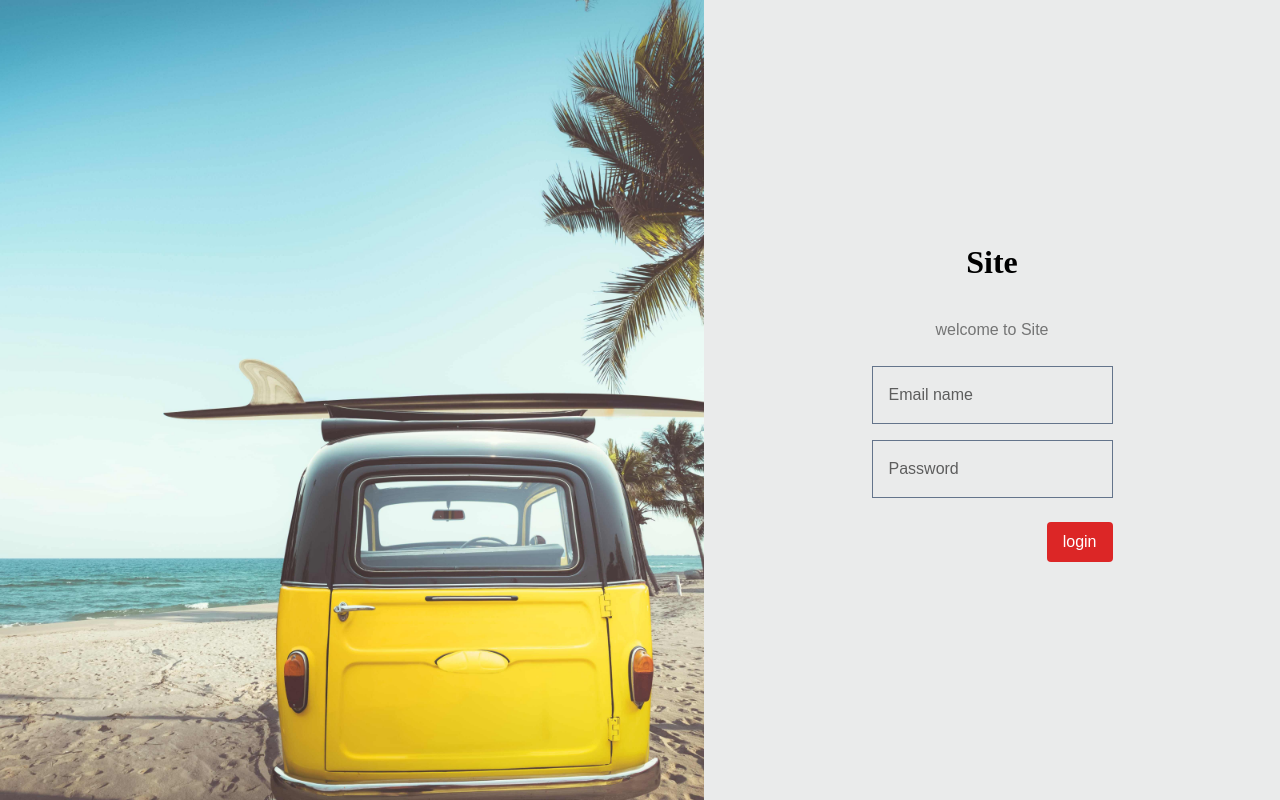
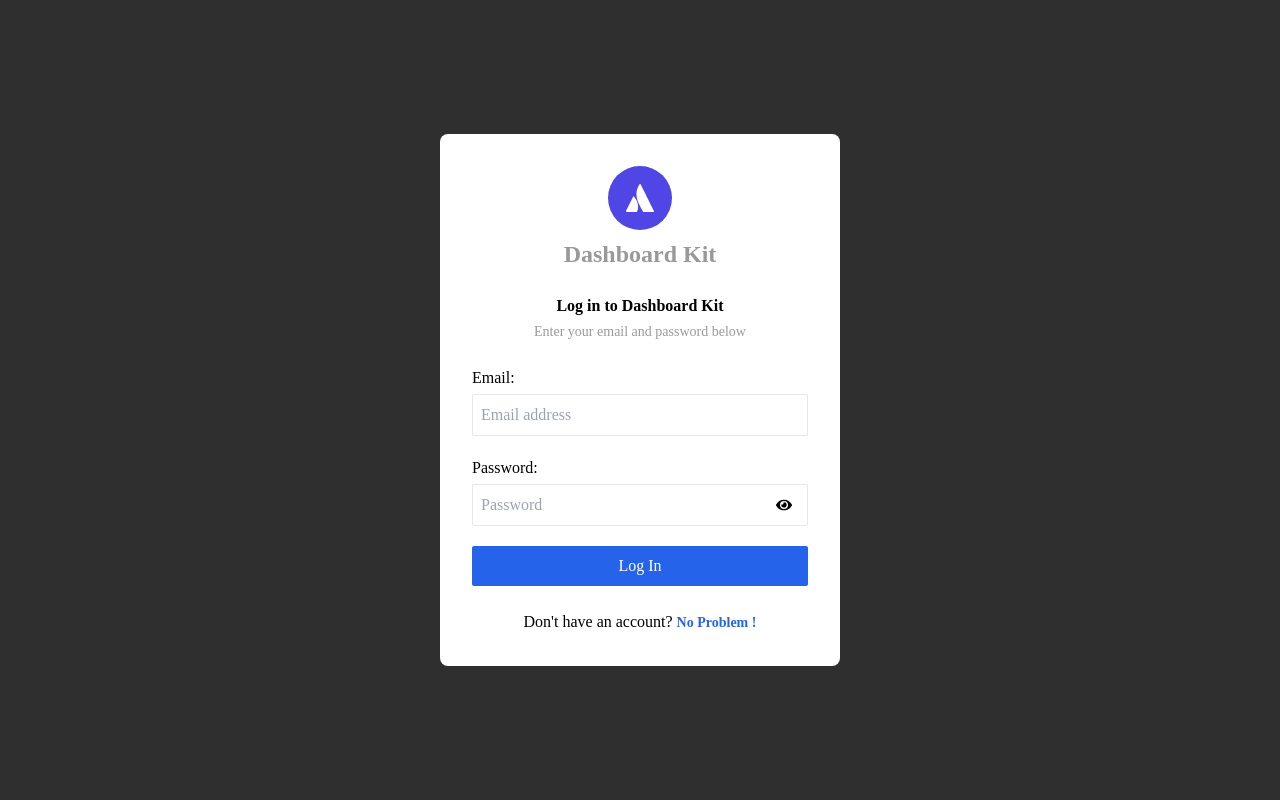
Before and after one commit to davidsh00/Dashboard, a React (Create React App) app: page /login in a window 1280 px wide. Built offline with nearby package versions, Linux system fonts and the light colour scheme.

Commit message:
login redesigned

```diff
--- a/src/App.css
+++ b/src/App.css
@@ -2,11 +2,12 @@
 @tailwind components;
 @tailwind utilities;
 @import url("http://fonts.cdnfonts.com/css/kg-hope-for-a-cure");
+@import url('https://fonts.googleapis.com/css2?family=Mulish:wght@200;400;600;700;800&display=swap');
 :root{
  --body-bg-clr:#eaebeb;
 }
 body {
-  font-family: sans-serif;
+  font-family:Mulish;
   background-color: var(--body-bg-clr);
 }
 img {
--- a/src/App.js
+++ b/src/App.js
@@ -7,7 +7,7 @@ import {
 } from "react-router-dom";
 import "./App.css";
 import Dashboard from "./pages/Dashboard";
-import Login from "./pages/Login";
+import LoginPage from "./pages/LoginPage";
 import NotFound from "./pages/NotFound";
 import { AlertProvider } from "./context/alert/AlertContext";
 import { ToastContainer } from "react-toastify";
@@ -22,7 +22,7 @@ function App() {
           <UserProvider>
             <Routes>
               <Route path="/" element={<Navigate to="/dashboard" />}></Route>
-              <Route path="/login" element={<Login />} />
+              <Route path="/login" element={<LoginPage />} />
               <Route path="/dashboard" element={<Dashboard />} />
               <Route path="/*" element={<NotFound />} />
             </Routes>
--- a/src/components/layout/Header.jsx
+++ b/src/components/layout/Header.jsx
@@ -1,5 +1,7 @@
-import { useContext } from "react";
+import { useContext, useState } from "react";
 import "./../../styles/header.css";
+import userProfile from "../../images/user-profile.png";
+import userUnknow from "../../images/user-unknow.png";
 import { FaBell, FaUser, FaCog, FaBars } from "react-icons/fa";
 import { Link } from "react-router-dom";
 import SearchBox from "../shared/SearchBox";
@@ -8,6 +10,7 @@ import { logoutAction } from "../../context/user/action/actionCreator";
 import alertContext from "../../context/alert/AlertContext";
 import { toggleSidebarAction } from "./../../context/alert/action/alertActionCreator";
 import { toast } from "react-toastify";
+import Login from "../shared/Login";
 
 function Header() {
   const { isLogin, dispatch } = useContext(usercontext);
@@ -32,12 +35,18 @@ function Header() {
       <div className="header-right">
         <div className="pannel-item">
           <Link to="#">
-            <FaBell />
+            <div className="profile-img">
+              {isLogin ? (
+                <img src={userProfile} alt="user-image" />
+              ) : (
+                <img src={userUnknow} alt="unknow-user" />
+              )}
+            </div>
           </Link>
         </div>
         <div className="pannel-item">
           <Link to="#">
-            <FaCog />
+            <FaBell />
           </Link>
         </div>
         <div className="pannel-item">
@@ -47,16 +56,21 @@ function Header() {
     );
   }
   function PannelLogin() {
-    const handleSignOut = () => {
-      dispatch(logoutAction());
-      toast.info("Logged out");
+    const [showLoginForm, setShowLoginForm] = useState(false);
+    const handleSignOutIn = () => {
+      if (isLogin) {
+        dispatch(logoutAction());
+        toast.info("Logged out");
+      } else {
+        setShowLoginForm(true);
+      }
     };
     if (isLogin) {
       return (
         <Link
           to="/login"
           className="flex items-center gap-1 "
-          onClick={handleSignOut}
+          onClick={handleSignOutIn}
         >
           <FaUser />
           sign out
@@ -64,10 +78,16 @@ function Header() {
       );
     } else {
       return (
-        <Link to="/login" className="flex items-center gap-1 ">
-          <FaUser />
-          sign in
-        </Link>
+        <>
+          {showLoginForm && <Login />}
+          <div
+            onClick={handleSignOutIn}
+            className="flex items-center gap-1 cursor-pointer"
+          >
+            <FaUser />
+            sign in
+          </div>
+        </>
       );
     }
   }
--- /dev/null
+++ b/src/components/shared/Login.jsx
@@ -0,0 +1,89 @@
+import { useContext, useState } from "react";
+import usercontext from "../../context/user/UserContext";
+import { loginAction } from "../../context/user/action/actionCreator";
+import { useNavigate } from "react-router-dom";
+import "../../styles/login.css";
+import { toast } from "react-toastify";
+import { FaAtlassian, FaEye, FaEyeSlash } from "react-icons/fa";
+
+function Login() {
+  const [email, setEmail] = useState("");
+  const [password, setPassword] = useState("");
+  const [showPassword, setShowPassword] = useState(false);
+  const navigate = useNavigate();
+  const { dispatch } = useContext(usercontext);
+  const handleSubmit = async (e) => {
+    e.preventDefault();
+    try {
+      dispatch(loginAction());
+      toast.success("You are LogIn");
+      navigate("/dashboard");
+    } catch (error) {
+      toast.error("login Faild");
+      console.log(error);
+    }
+  };
+  return (
+    <div className="login-container">
+      <div className="login-form">
+        <div className="login-brand">
+          <div className="brand-circle">
+            <FaAtlassian size={28} />
+          </div>
+          <h3 className="brand-title">Dashboard Kit</h3>
+        </div>
+        <div className="login-description ">
+          <h2>Log in to Dashboard Kit</h2>
+          <p>Enter your email and password below</p>
+        </div>
+        <form onSubmit={handleSubmit}>
+          <div className="form-control">
+            <label htmlFor="email">Email:</label>
+            <input
+              type="email"
+              id="email"
+              placeholder="Email address"
+              autoCapitalize="email"
+              value={email}
+              onChange={(e) => setEmail(e.target.value)}
+              required
+            />
+          </div>
+          <div className="form-control">
+            <label htmlFor="password">Password:</label>
+            <div className="password-wrapper">
+              <input
+                type={showPassword ? "text" : "password"}
+                id="password"
+                placeholder="Password"
+                autoCapitalize="current-password"
+                value={password}
+                onChange={(e) => {
+                  setPassword(e.target.value);
+                }}
+                required
+              />
+              <div
+                className="password-visibility"
+                onClick={() => {
+                  setShowPassword(!showPassword);
+                }}
+              >
+                {showPassword ? <FaEyeSlash /> : <FaEye />}
+              </div>
+            </div>
+          </div>
+          <button type="submit" className="submit">
+            Log In
+          </button>
+        </form>
+        <p className="no-problem">
+          Don't have an account?{" "}
+          <span className="text-blue-600 font-bold text-sm">No Problem !</span>
+        </p>
+      </div>
+    </div>
+  );
+}
+
+export default Login;
--- a/src/pages/Dashboard.jsx
+++ b/src/pages/Dashboard.jsx
@@ -15,7 +15,7 @@ function Dashboard() {
   let navigate = useNavigate();
   useEffect(() => {
     if (!isLogin) {
-      return navigate("/login");
+      // return navigate("/login");
     }
   }, [isLogin]);
   return (
--- a/src/pages/Login.jsx
+++ /dev/null
@@ -1,55 +0,0 @@
-import { useContext } from "react";
-import usercontext from "./../context/user/UserContext";
-import { loginAction } from "./../context/user/action/actionCreator";
-import { useNavigate } from "react-router-dom";
-import "../styles/login.css";
-import loginImage from "../images/login-image-min.jpg";
-import { toast } from "react-toastify";
-
-function Login() {
-  const navigate = useNavigate();
-  const { dispatch } = useContext(usercontext);
-  const handleSubmit = async (e) => {
-    e.preventDefault();
-    try {
-      dispatch(loginAction());
-      toast.success("You are LogIn");
-      navigate("/dashboard");
-    } catch (error) {
-      toast.error("login Faild");
-      console.log(error);
-    }
-  };
-  const company_name = "Site";
-  return (
-    <div className="login">
-      <div className="login-image">
-        <img src={loginImage} alt="login-image" />
-      </div>
-      <div className="login-form-wrapper">
-        <p className="login-title mb-8">{company_name}</p>
-        <p className="login-description mb-6">{`welcome to ${company_name}`}</p>
-        <LoginForm />
-      </div>
-    </div>
-  );
-  function LoginForm() {
-    return (
-      <form action="" className="login-form" onSubmit={handleSubmit}>
-        <div className="input-control">
-          <input type="email" id="loginEmail" placeholder=" " required />
-          <label htmlFor="loginEmail">Email name</label>
-        </div>
-        <div className="input-control">
-          <input type="password" id="loginPassword" placeholder=" " required />
-          <label htmlFor="loginPassword">Password</label>
-        </div>
-        <div className="text-right mt-2">
-          <button className="btn">login</button>
-        </div>
-      </form>
-    );
-  }
-}
-
-export default Login;
--- /dev/null
+++ b/src/pages/LoginPage.jsx
@@ -0,0 +1,10 @@
+import Login from "../components/shared/Login";
+function LoginPage() {
+  return (
+    <>
+      <Login />
+    </>
+  );
+}
+
+export default LoginPage;
--- a/src/styles/header.css
+++ b/src/styles/header.css
@@ -23,3 +23,6 @@ header {
 .crumb-address > *:not(:last-child) {
   @apply text-slate-600;
 }
+.profile-img{
+  @apply h-12 w-12 rounded-full bg-white flex justify-center items-center p-1
+}
--- a/src/styles/login.css
+++ b/src/styles/login.css
@@ -1,37 +1,49 @@
-.login-title {
-  font-family: "KG Hope For A Cure";
-  font-weight: bolder;
-  font-size: 2rem;
+.login-container {
+  @apply flex justify-center items-center w-screen h-screen bg-black bg-opacity-80 overflow-hidden fixed top-0 left-0;
 }
-.login .login-form .input-control {
-  @apply relative p-4  border border-slate-500;
-}
-.login .login-form .input-control label {
-  @apply transition-all absolute  top-0 left-[.1rem] text-sm opacity-40;
-}
-.login .login-form .input-control input {
-  @apply outline-none w-full h-full bg-inherit;
-}
-.login .login-form .input-control input:placeholder-shown + label {
-  @apply top-[50%] left-[1rem]  translate-y-[-50%] text-base opacity-60;
-}
-.login .login-image {
-  @apply w-0 sm:w-[55%];
+.login-container .login-form {
+  @apply w-full h-full  sm:h-auto sm:w-[400px] sm:max-h-[580px] gap-6 flex flex-col justify-start overflow-hidden overflow-y-auto  bg-white shadow-sm rounded-lg p-8;
 }
 
-.login .login-image img {
-  @apply object-cover;
+.login-form .login-brand {
+  @apply text-center;
 }
-.login .login-description {
-  @apply opacity-50;
+.login-form .brand-circle {
+  @apply w-16 h-16 rounded-full bg-indigo-600 text-white flex justify-center items-center mx-auto mb-2;
 }
-.login-form-wrapper{
-  @apply w-full sm:w-[45%] flex h-full justify-center items-center flex-col
+.login-form .brand-title {
+  @apply text-black text-2xl text-opacity-40 font-bold;
 }
-
-.login{
-  @apply h-screen w-full flex
+.login-form .login-description {
+  @apply text-center;
 }
-.login .login-form{
-  @apply flex flex-col gap-4
+.login-form .login-description h2 {
+  @apply font-bold text-black mb-1;
 }
+.login-form .login-description p {
+  @apply text-black text-sm text-opacity-40;
+}
+.login-form form {
+  @apply flex flex-col gap-4;
+}
+.login-form .form-control {
+  @apply flex flex-col;
+}
+.login-form .form-control input {
+  @apply border rounded-sm w-full focus-within:outline-blue-300 my-1 p-2;
+}
+.login-form .password-wrapper {
+  @apply relative;
+}
+.login-form .password-wrapper input {
+  @apply pr-8;
+}
+.login-form .password-visibility {
+  @apply absolute top-[50%] cursor-pointer translate-y-[-50%] right-4;
+}
+.login-form .submit {
+  @apply bg-blue-600 text-white  p-2 rounded-sm;
+}
+.login-form .no-problem {
+  @apply mx-auto;
+}
```
Also changed, not shown: src/images/user-profile.png (added), src/images/user-unknow.png (added).
